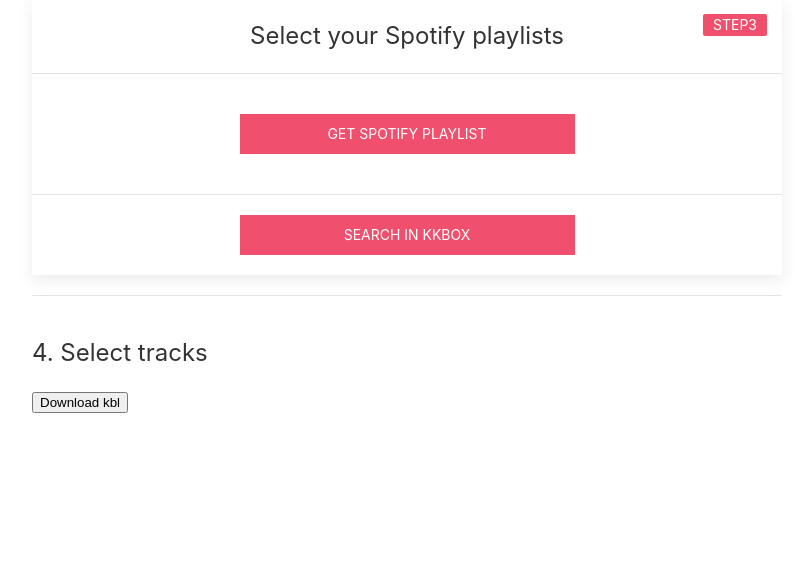
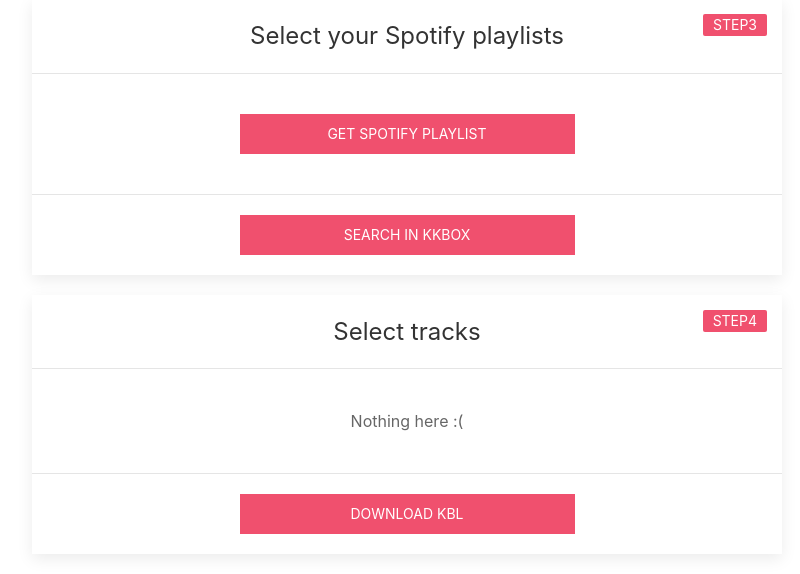
Before and after one commit to kaiiiz/Spotify2KKBOX, a Flask app: template templates/index.html in a window 1280 px wide. Shown: the part 789-1363 px from the top of the page, without its empty margins (233-1033 px from the left). Before the commit the page ends 1202 px from the top, so only its background shows below. Run offline with Flask 2, Linux system fonts and the light colour scheme; the template is opened without the code that fills it: most values are stand-ins (such as "Sample title", 1, 10 or a date in 2020); parts of the project's set-up code (start-up, migrations or seed data) failed here and were passed over; some libraries are stand-ins or nearby versions.

Commit message:
Adjust step 4 UI

```diff
--- a/static/js/step2.js
+++ b/static/js/step2.js
@@ -27,12 +27,22 @@
                 $('#step2_status').addClass('uk-label-success')
                 $('#step2_status').attr('uk-tooltip', response.msg)
                 $('#step2_status').html('SUCCESS')
+                $('#step4_status').removeClass('uk-label-danger')
+                $('#step4_status').addClass('uk-label-success')
+                $('#step4_status').html('STEP4')
+                $('#download_btn').removeClass('uk-button-danger')
+                $('#download_btn').addClass('uk-button-primary')
             }
             else if (response.status == "failed") {
                 $('#step2_status').removeClass('uk-label-success')
                 $('#step2_status').addClass('uk-label-danger')
                 $('#step2_status').attr('uk-tooltip', response.msg)
                 $('#step2_status').html('FAILED')
+                $('#step4_status').removeClass('uk-label-success')
+                $('#step4_status').addClass('uk-label-danger')
+                $('#step4_status').html('STEP4')
+                $('#download_btn').removeClass('uk-button-primary')
+                $('#download_btn').addClass('uk-button-danger')
             }
             bar.setAttribute('hidden', 'hidden');
         }
--- a/static/js/step3.js
+++ b/static/js/step3.js
@@ -22,24 +22,32 @@
                 $('#step3_status').html('SUCCESS')
                 var playlists = data.playlists.items
                 var html = ''
-                html += `<table class="uk-table uk-table-hover uk-table-middle uk-table-divider" id="sp_playlists">`
-                html += `<thead><tr>`
-                html += `<th class="uk-table-shrink"><input class="uk-checkbox" type='checkbox' id="sp_playlists_checkall"></input></th>`
-                html += `<th class="uk-table-shrink uk-text-center">Cover</th>`
-                html += `<th class="uk-table-expand">Playlist name</th>`
-                html += `</tr></thead>`
-                html += `<tbody>`
+                html += `
+                        <table class="uk-table uk-table-hover uk-table-middle uk-table-divider" id="sp_playlists">
+                            <thead>
+                                <tr>
+                                    <th class="uk-table-shrink"><input class="uk-checkbox" type='checkbox' id="sp_playlists_checkall"></input></th>
+                                    <th class="uk-table-shrink uk-text-center">Cover</th>
+                                    <th class="uk-table-expand">Playlist name</th>
+                                </tr>
+                            </thead>
+                            <tbody>
+                        `
                 for (let i = 0; i < playlists.length; i++) {
                     const element = playlists[i]
                     const playlist_cover = element['images'][0].url
-                    html += `<tr>`
-                    html += `<td><input class="uk-checkbox" type='checkbox' name='${element.name}' value='${element.id}'></td>`
-                    html += `<td><img class="uk-preserve-width" src="${playlist_cover}" width="60" alt=""></td>`
-                    html += `<td>${element.name}</td>`
-                    html += `</tr>`
+                    html += `
+                                <tr>
+                                    <td><input class="uk-checkbox" type='checkbox' name='${element.name}' value='${element.id}'></td>
+                                    <td><img class="uk-preserve-width" src="${playlist_cover}" width="60" alt=""></td>
+                                    <td>${element.name}</td>
+                                </tr>
+                            `
                 }
-                html += `</tbody>`
-                html += `</table>`
+                html += `
+                            </tbody>
+                        </table>
+                        `
                 $("#sp_playlists").addClass('uk-margin-top')
                 $("#sp_playlists").html(html)
                 $('#sp_playlists_checkall').click(function () {
@@ -51,28 +59,72 @@
 });
 $(function () {
     $('#search_btn').click(function () {
-        var form_data = new FormData($('#spotify_playlists')[0]);
+        var form_data = new FormData($('#sp_playlists')[0]);
         // Create frame
         $('#search_detail').empty()
         var html = ''
         var playlist_cnt = 0
         for (var pair of form_data.entries()) {
             playlist_name = pair[0]
-            html += `<div id="search_log_${playlist_cnt}">`
-            html += `<h4>${playlist_name}</h4>`
-            html += `<div>`
-            html += `<span id="search_progress_${playlist_cnt}">0</span>`
-            html += `<span>/</span>`
-            html += `<span id="search_songnum_${playlist_cnt}">0</span>`
-            html += `</div>`
-            html += `<h5>Success</h5>`
-            html += `<form id="search_success_${playlist_cnt}" name="${playlist_name}"></form>`
-            html += `<h5>Failed</h5>`
-            html += `<ol id="search_failed_${playlist_cnt}"></ol>`
-            html += `</div>`
+            html += `
+                    <div id="search_log_${playlist_cnt}" class="uk-card uk-card-default uk-card-body uk-margin-bottom">
+                        <h3 class="uk-grid-collapse" uk-grid>
+                            <div class="uk-text-left uk-width-expand">
+                                <span>${playlist_name}</span>
+                            </div>
+                            <div class="uk-text-right uk-width-auto">
+                                <span id="search_progress_${playlist_cnt}">0</span>
+                                <span>/</span>
+                                <span id="search_songnum_${playlist_cnt}">0</span>
+                            </div>
+                        </h3>
+                        <ul uk-accordion="multiple: true">
+                            <li>
+                                <a class="uk-accordion-title" href="#">Success</a>
+                                <table class="uk-table uk-table-hover uk-table-middle uk-table-divider uk-accordion-content">
+                                    <thead>
+                                        <tr>
+                                            <th class="uk-table-shrink"><input class="uk-checkbox" type='checkbox' id="search_checkall_${playlist_cnt}" checked></input></th>
+                                            <th class="uk-table-shrink uk-text-center">Cover</th>
+                                            <th class="uk-width-1-3">Track</th>
+                                            <th class="uk-width-1-3">Artist</th>
+                                            <th class="uk-width-1-3">Album</th>
+                                            <th class="uk-table-shrink">URL</th>
+                                        </tr>
+                                    </thead>
+                                    <tbody id="search_success_${playlist_cnt}">
+                                    </tbody>
+                                </table>
+                            </li>
+                            <li>
+                                <a class="uk-accordion-title" href="#">Failed</a>
+                                <table class="uk-table uk-table-hover uk-table-middle uk-table-divider uk-accordion-content">
+                                    <thead>
+                                        <tr>
+                                            <th class="uk-table-shrink"><input class="uk-checkbox" type='checkbox' disabled></input></th>
+                                            <th class="uk-table-shrink uk-text-center">Cover</th>
+                                            <th class="uk-width-1-3">Track</th>
+                                            <th class="uk-width-1-3">Artist</th>
+                                            <th class="uk-width-1-3">Album</th>
+                                            <th class="uk-table-shrink">URL</th>
+                                        </tr>
+                                    </thead>
+                                    <tbody id="search_failed_${playlist_cnt}">
+                                    </tbody>
+                                </table>
+                            </li>
+                        </ul>
+                    </div>
+                    `
             playlist_cnt += 1
         }
         $('#search_detail').html(html)
+        $(`#search_log_${playlist_cnt-1}`).removeClass('uk-margin-bottom')
+        for (let i = 0; i < playlist_cnt; i++) {
+            $('#search_checkall_' + i).click(function () {
+                $(`#search_success_${i} input:checkbox`).prop('checked', this.checked)
+            })
+        }
         $.ajax({
             type: 'POST',
             url: '/search/all_tracks_in_sp',
@@ -116,31 +168,50 @@
                 var msg = data.response.msg
                 var track_data = data.response.data.track_data
                 var kbl_attr = data.response.data.kbl_attr
+                var html = ''
                 if (status == 'success') {
-                    var success_log = ''
                     var track_name = track_data['name']
                     var track_album = track_data['album']['name']
                     var track_artist = track_data['album']['artist']['name']
+                    var track_cover = track_data['album']['images'][0]['url']
+                    var track_url = track_data['url']
                     var song_pathname = kbl_attr['song_pathname']
                     var song_artist_id = kbl_attr['song_artist_id']
                     var song_album_id = kbl_attr['song_album_id']
                     var song_song_idx = kbl_attr['song_song_idx']
-                    success_log += `<div>`
-                    success_log += `<input type='checkbox'`
-                    success_log += `data-song_album_id=${song_album_id} `
-                    success_log += `data-song_artist_id='${song_artist_id}' `
-                    success_log += `data-song_pathname='${song_pathname}' `
-                    success_log += `data-song_song_idx='${song_song_idx}' checked>`
-                    success_log += track_name + ' - ' + track_artist + ' - ' + track_album
-                    success_log += '</div>'
-                    $('#search_success_' + playlist_cnt).append(success_log)
+                    html += `
+                                <tr>
+                                    <td>
+                                        <input class="uk-checkbox" type='checkbox' checked
+                                         data-song_album_id='${song_album_id}' data-song_artist_id='${song_artist_id}'
+                                         data-song_pathname='${song_pathname}' data-song_song_idx='${song_song_idx}'>
+                                    </td>
+                                    <td><img class="uk-preserve-width" src="${track_cover}" width="60" alt=""></td>
+                                    <td>${track_name}</td>
+                                    <td>${track_artist}</td>
+                                    <td>${track_album}</td>
+                                    <td><a target="_blank" class="uk-link-text" href="${track_url}"><span uk-icon="arrow-right"></span></a></td>
+                                </tr>
+                            `
+                    $('#search_success_' + playlist_cnt).append(html)
                 }
                 else {
                     var track_name = track_data['track']['name']
                     var track_album = track_data['track']['album']['name']
                     var track_artist = track_data['track']['artists'][0]['name']
-                    failed_log = `<li>${track_name} - ${track_artist} - ${track_album}</li>`
-                    $('#search_failed_' + playlist_cnt).append(failed_log)
+                    var track_cover = track['track']['album']['images'][0]['url']
+                    var track_url = track['track']['external_urls']['spotify']
+                    html += `
+                                <tr>
+                                    <td><input class="uk-checkbox" type='checkbox' disabled></td>
+                                    <td><img class="uk-preserve-width" src="${track_cover}" width="60" alt=""></td>
+                                    <td>${track_name}</td>
+                                    <td>${track_artist}</td>
+                                    <td>${track_album}</td>
+                                    <td><a target="_blank" class="uk-link-text" href="${track_url}"><span uk-icon="arrow-right"></span></a></td>
+                                </tr>
+                            `
+                    $('#search_failed_' + playlist_cnt).append(html)
                 }
                 search_progress++
                 $('#search_progress_' + playlist_cnt).html(search_progress)
--- a/static/js/step4.js
+++ b/static/js/step4.js
@@ -15,6 +15,16 @@
                 filename = data.response.filename
                 if (status == 'success') {
                     window.location.replace('download/' + filename)
+                    $('#step4_status').removeClass('uk-label-danger')
+                    $('#step4_status').addClass('uk-label-success')
+                    $('#step4_status').attr('uk-tooltip', msg)
+                    $('#step4_status').html('SUCCESS')
+                }
+                else {
+                    $('#step4_status').removeClass('uk-label-success')
+                    $('#step4_status').addClass('uk-label-danger')
+                    $('#step4_status').attr('uk-tooltip', msg)
+                    $('#step4_status').html('FAILED')
                 }
             },
         })
@@ -25,7 +35,7 @@
     playlists_num = $('#search_detail').children().length
     for (let i = 0; i < playlists_num; i++) {
         playlist = []
-        playlist_name = $('#search_success_' + i).prop("name")
+        playlist_name = $(`#search_log_${i} h3 .uk-text-left span`).text()
         playlist_checked = $('#search_success_' + i).find('input:checked')
         $.each(playlist_checked, function (i, track) {
             var track_data = {
--- a/templates/index.html
+++ b/templates/index.html
@@ -24,6 +24,7 @@
         <div class="uk-container uk-container-xsmall">
             <h1 class="uk-text-center">Spotify2KKBOX</h1>
             <hr>
+
             <!-- step1 -->
             <div class="uk-card uk-card-default uk-margin-bottom">
                 <!-- status -->
@@ -56,6 +57,7 @@
                     </form>
                 </div>
             </div>
+
             <!-- step2 -->
             <div class="uk-card uk-card-default uk-margin-bottom">
                 <!-- status -->
@@ -88,6 +90,7 @@
                     </div>
                 </div>
             </div>
+
             <!-- step3 -->
             <div class="uk-card uk-card-default uk-margin-bottom">
                 <!-- status -->
@@ -122,11 +125,34 @@
                 </div>
             </div>
 
-            <!-- <form id="spotify_playlists" method="POST"></form> -->
-            <hr>
-            <h3>4. Select tracks</h3>
-            <div id="search_detail" method="POST"></div>
-            <button id="download_btn" type="button">Download kbl</button>
+            <!-- step4 -->
+            <div class="uk-card uk-card-default uk-margin-bottom">
+                <!-- status -->
+                {% if kbl_status == "success" %}
+                    <div id="step4_status" class="uk-card-badge uk-label uk-label-success" uk-tooltip="success">STEP4</div>
+                {% else %}
+                    <div id="step4_status" class="uk-card-badge uk-label uk-label-danger" uk-tooltip="failed">STEP4</div>
+                {% endif %}
+                <!-- header -->
+                <div class="uk-card-header">
+                    <h3 class="uk-text-center uk-card-title">Select tracks</h3>
+                </div>
+                <!-- body -->
+                <div class="uk-card-body">
+                    <div id="search_detail" method="POST">
+                        <div class="uk-text-center">Nothing here :(</div>
+
+                    </div>
+                </div>
+                <!-- footer -->
+                <div class="uk-card-footer uk-text-center">
+                    {% if kbl_status == "success" %}
+                        <button id="download_btn" class="uk-button uk-button-default uk-width-1-2 uk-button-primary">Download kbl</button>
+                    {% else %}
+                        <button id="download_btn" class="uk-button uk-button-default uk-width-1-2 uk-button-danger">Download kbl</button>
+                    {% endif %}
+                </div>
+            </div>
             <p id="download_detail"></p>
         </div>
     </body>
```
